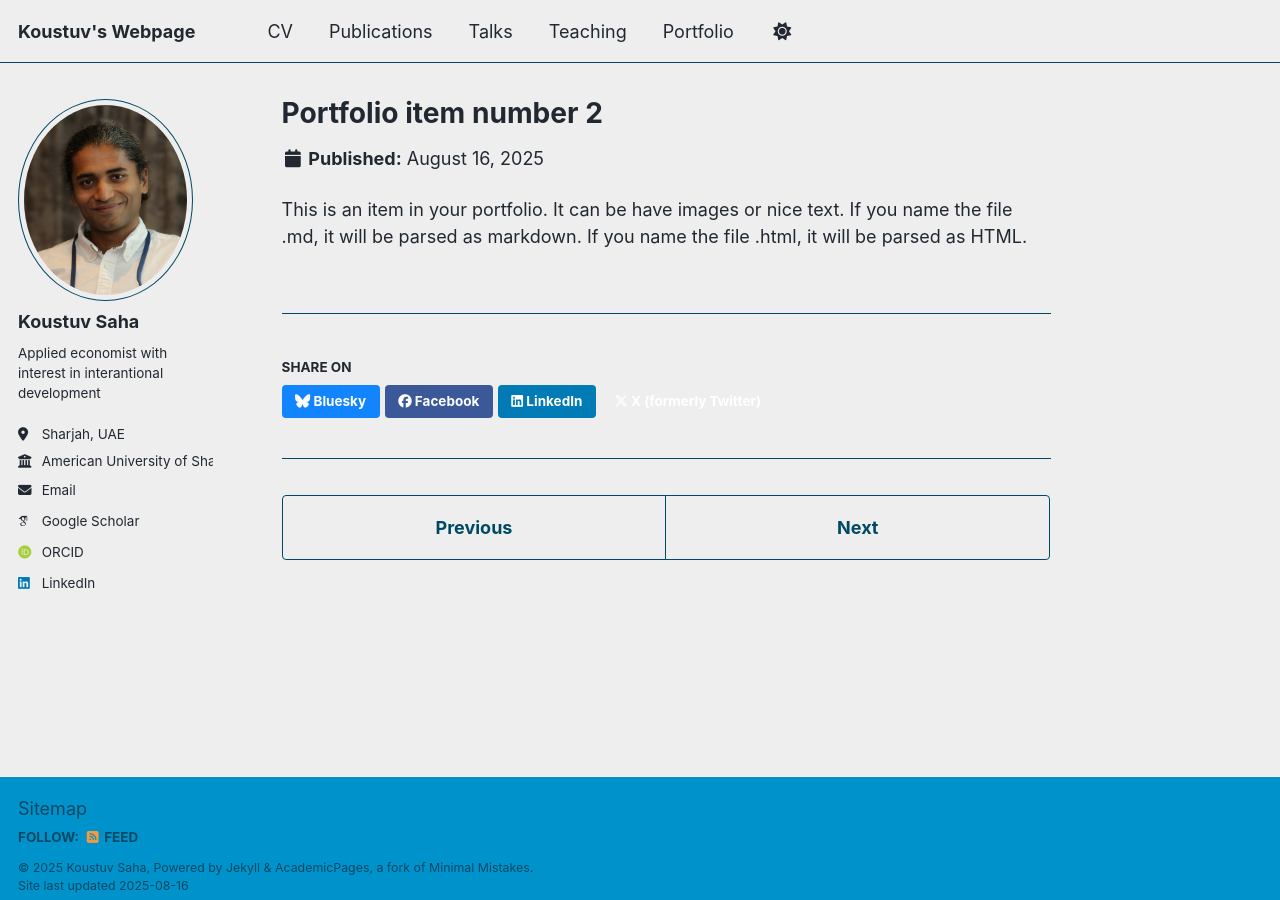
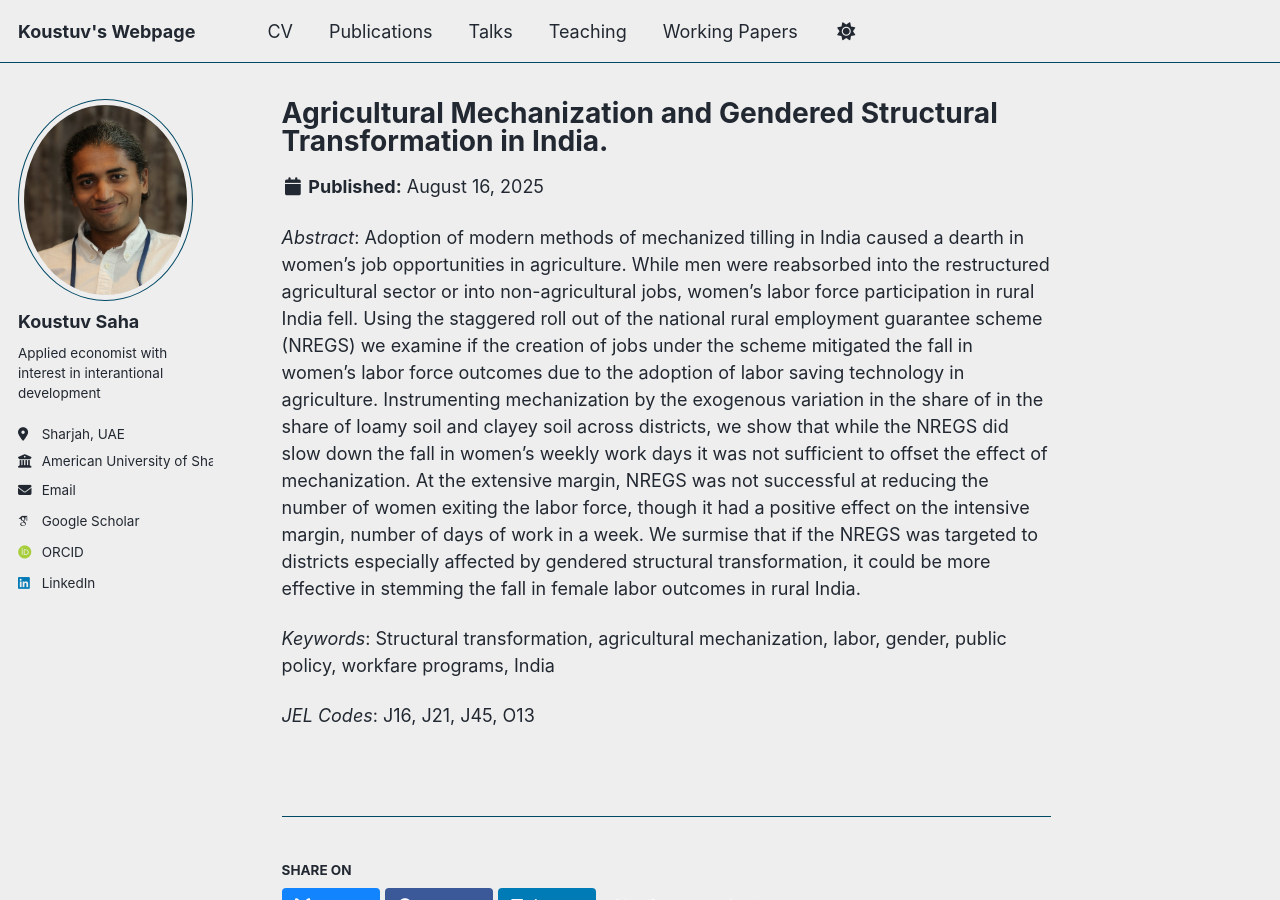
Before and after one commit to sahakoustuv/koustuvsaha.github.io, a Jekyll site: the page built from _portfolio/portfolio-2.md, in a window 1280 px wide and 900 px high. Built offline with Jekyll 4.4.1, drawn with Linux system fonts in a browser that asks for light colours; some web fonts are replaced; a script that is not in the unit is left out.

Commit message:
Changes to navigation, portfolio

```diff
--- a/_data/navigation.yml
+++ b/_data/navigation.yml
@@ -21,7 +21,7 @@ main:
   - title: "Teaching"
     url: /teaching/
 
-  - title: "Portfolio"
+  - title: "Working Papers"
     url: /portfolio/
 
   #- title: "Blog Posts"
--- a/_pages/portfolio.html
+++ b/_pages/portfolio.html
@@ -1,6 +1,6 @@
 ---
 layout: archive
-title: "Portfolio"
+title: "Working Papers"
 permalink: /portfolio/
 author_profile: true
 ---
--- a/_portfolio/portfolio-2.html
+++ /dev/null
@@ -1,7 +0,0 @@
----
-title: "Portfolio item number 2"
-excerpt: "Short description of portfolio item number 2 <br/><img src='/images/500x300.png'>"
-collection: portfolio
----
-
-This is an item in your portfolio. It can be have images or nice text. If you name the file .md, it will be parsed as markdown. If you name the file .html, it will be parsed as HTML.
--- /dev/null
+++ b/_portfolio/portfolio-2.md
@@ -0,0 +1,12 @@
+---
+title: "Agricultural Mechanization and Gendered Structural Transformation in India."
+excerpt: "With Kajal Gulati and Samuel S. Bird"
+collection: portfolio
+paperurl: /files/Struc_tran_draft.pdf
+---
+
+*Abstract*: Adoption of modern methods of mechanized tilling in India caused a dearth in women's job opportunities in agriculture. While men were reabsorbed into the restructured agricultural sector or into non-agricultural jobs, women's labor force participation in rural India fell. Using the staggered roll out of the national rural employment guarantee scheme (NREGS) we examine if the creation of jobs under the scheme mitigated the fall in women's labor force outcomes due to the adoption of labor saving technology in agriculture. Instrumenting mechanization by the exogenous variation in the share of in the share of loamy soil and clayey soil across districts, we show that while the NREGS did slow down the fall in women's weekly work days it was not sufficient to offset the effect of mechanization. At the extensive margin, NREGS was not successful at reducing the number of women exiting the labor force, though it had a positive effect on the intensive margin, number of days of work in a week. We surmise that if the NREGS was targeted to districts especially affected by gendered structural transformation, it could be more effective in stemming the fall in female labor outcomes in rural India.
+
+*Keywords*: Structural transformation, agricultural mechanization, labor, gender, public policy, workfare programs, India
+
+*JEL Codes*: J16, J21, J45, O13
```
Also changed, not shown: _portfolio/portfolio-1.md (+1 -1 lines), 1 other file.
